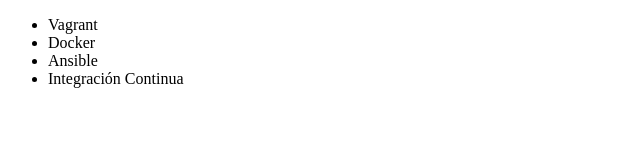
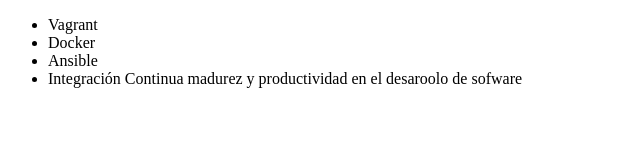
Before and after one commit to fspDev/AprendiendoGitconAlura, a plain HTML site: page Index.html in a window 1280 px wide. Shown: the whole page, without its empty margins (0-640 px from the left). Drawn offline with Linux system fonts and the light colour scheme.

Commit message:
renombrando curso de integración continua

```diff
--- a/Index.html
+++ b/Index.html
@@ -11,7 +11,7 @@
          <li> Vagrant </li>
          <li> Docker </li>
          <li> Ansible </li>
-         <li> Integración Continua </li>
+         <li> Integración Continua madurez y productividad en el desaroolo de sofware</li>
      </ul>
 </body>
 </html>
```
